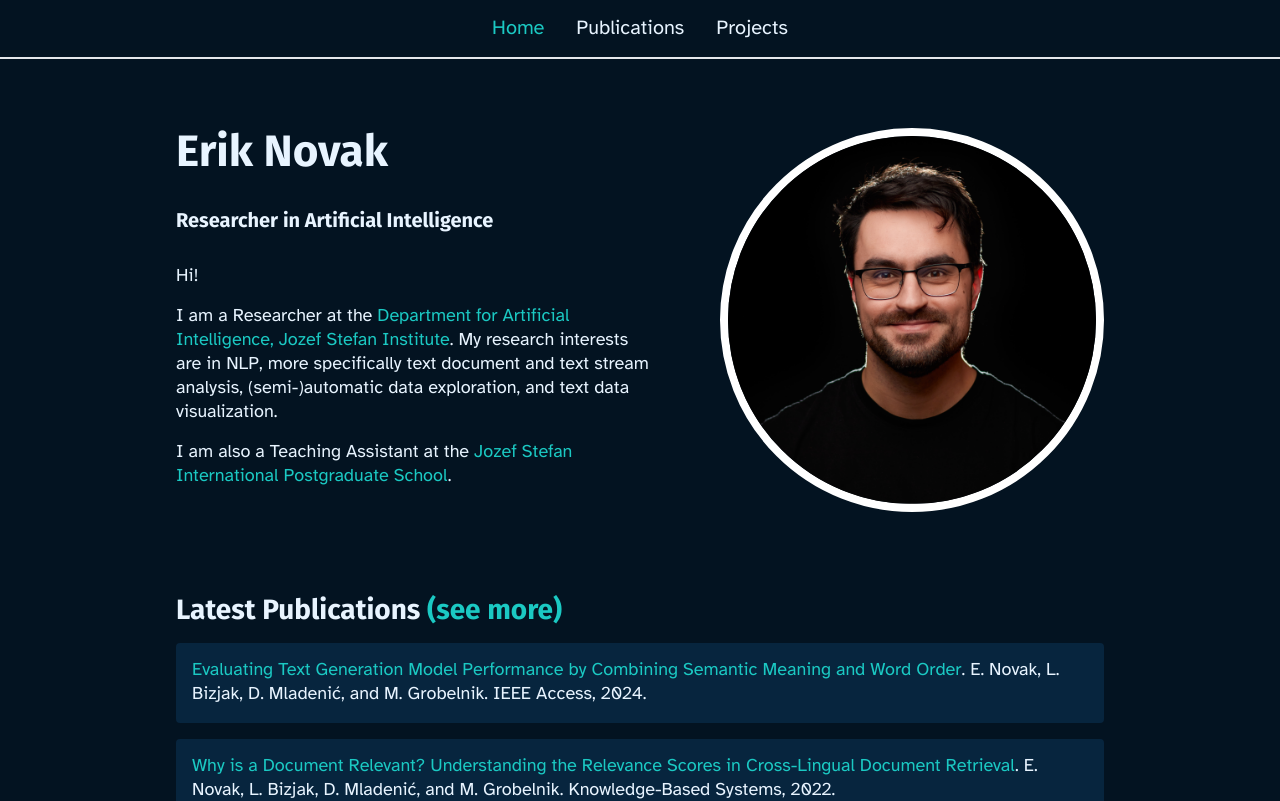
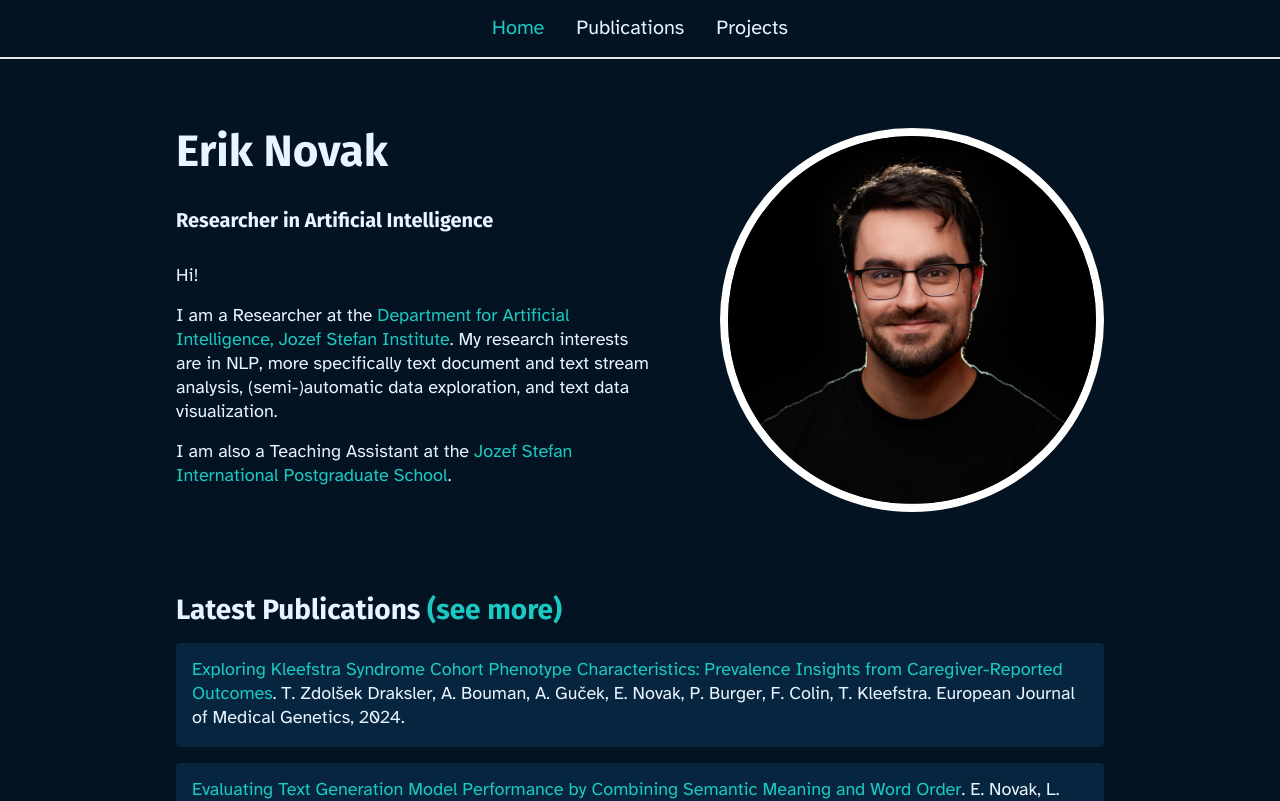
Before and after one commit to eriknovak/eriknovak.github.io, a Next.js app: page / in a window 1280 px wide. Shown: the top 801 px of the page. Built offline with nearby package versions, Linux system fonts and the light colour scheme.

Commit message:
Update journal_papers.ts

```diff
--- a/assets/publications/journal_papers.ts
+++ b/assets/publications/journal_papers.ts
@@ -1,4 +1,14 @@
 const JOURNAL_PAPERS = [
+  {
+    authors: "T. Zdolšek Draksler, A. Bouman, A. Guček, E. Novak, P. Burger, F. Colin, T. Kleefstra",
+    title:
+      "Exploring Kleefstra Syndrome Cohort Phenotype Characteristics: Prevalence Insights from Caregiver-Reported Outcomes",
+    url: "https://www.sciencedirect.com/science/article/pii/S1769721224000661",
+    reference: "European Journal of Medical Genetics",
+    location: null,
+    year: 2024,
+    presentation: null,
+  },
   {
     authors: "E. Novak, L. Bizjak, D. Mladenić, and M. Grobelnik",
     title:
```
